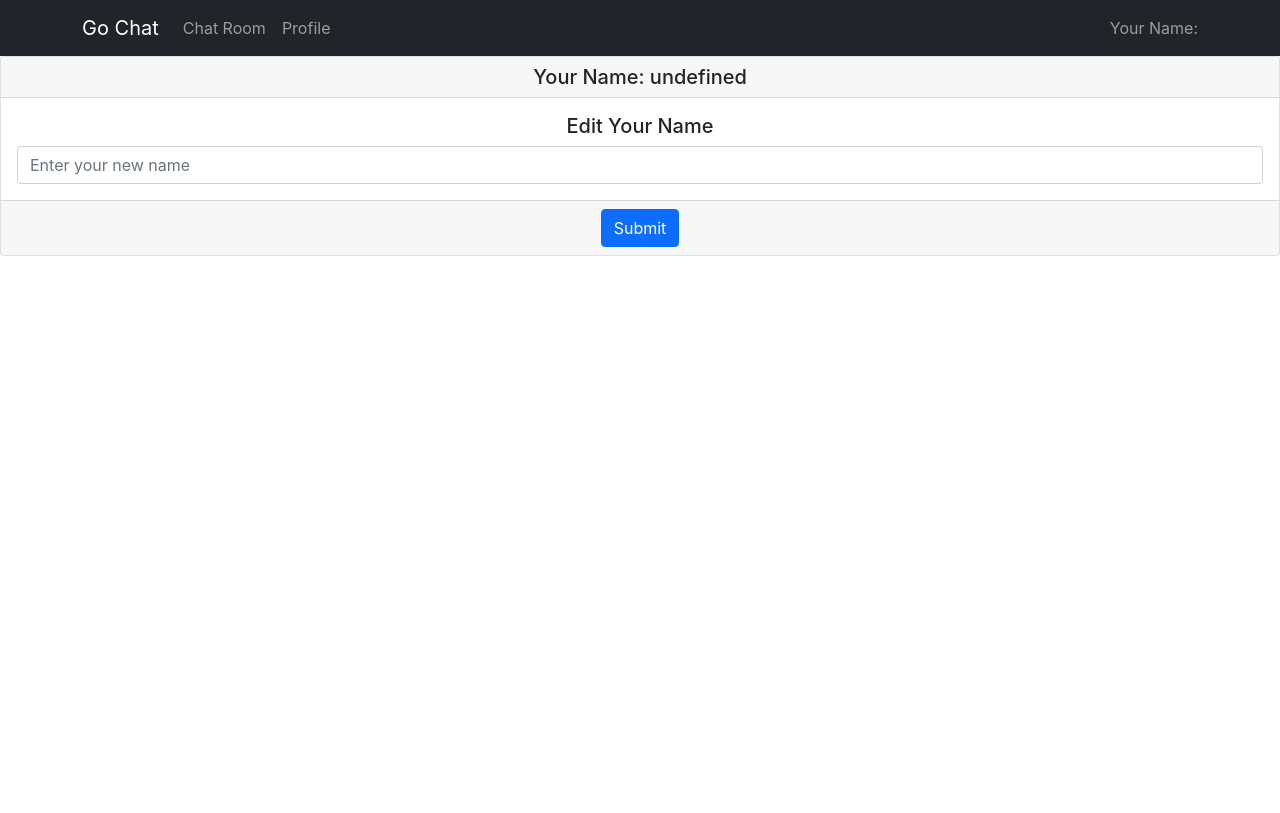
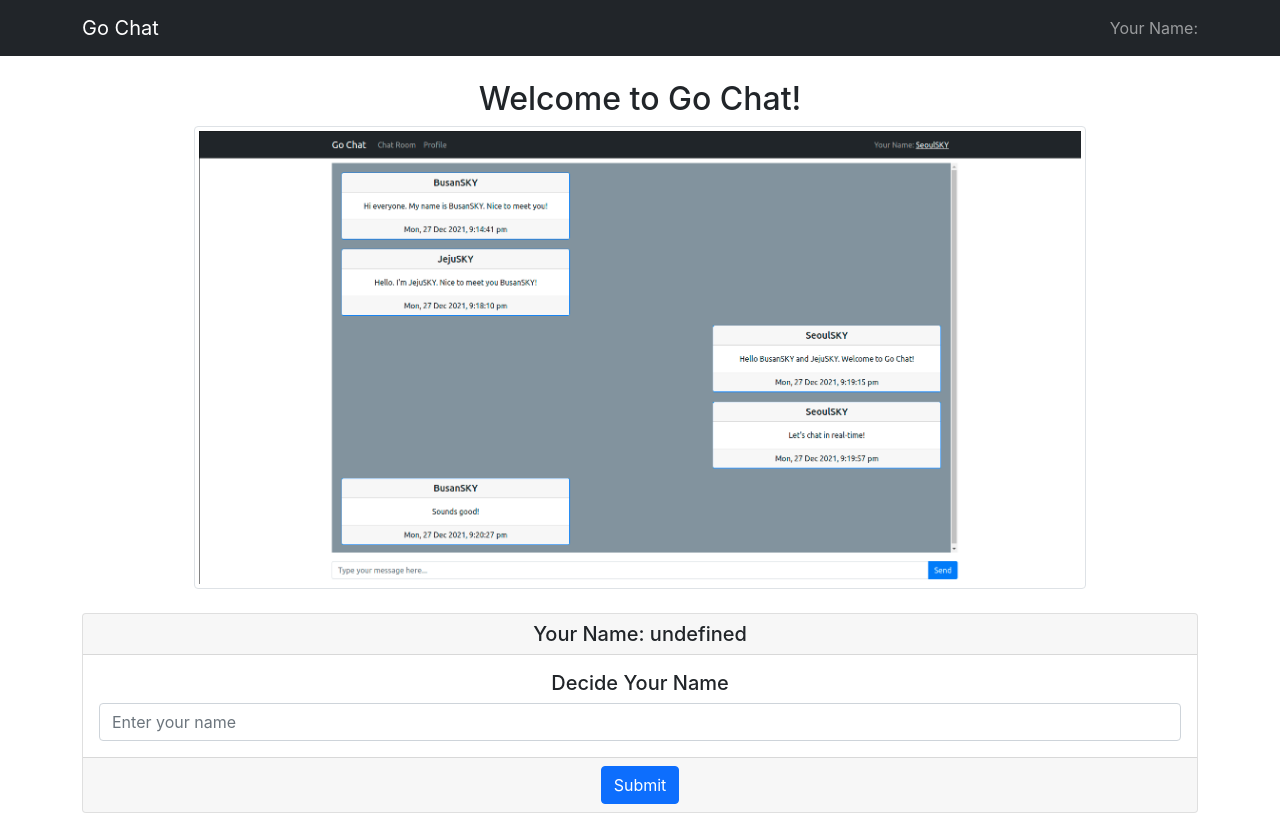
Before and after one commit to SeoulSKY/GoChat, a React (Create React App) app in the folder web-server/: page / in a window 1280 px wide. Before the commit this address led to /profile. Built offline with nearby package versions, Linux system fonts and the light colour scheme; no server answers; what react-dotenv would draw is missing.

Commit message:
improved ux

```diff
--- a/web-server/public/index.html
+++ b/web-server/public/index.html
@@ -24,7 +24,7 @@
       work correctly both with client-side routing and a non-root public URL.
       Learn how to configure a non-root public URL by running `npm run build`.
     -->
-    <title>React App</title>
+    <title>Go Chat</title>
     <script id="react-dotenv" src="./env.js"></script>
   </head>
   <body>
--- a/web-server/src/App.tsx
+++ b/web-server/src/App.tsx
@@ -10,6 +10,7 @@ import Profile from "./pages/Profile";
 import ChatRoom from "./pages/ChatRoom";
 import { cookies } from "./global";
 import NavBar from './components/NavBar';
+import Home from './pages/Home';
 
 
 function App() {
@@ -20,9 +21,9 @@ function App() {
             <BrowserRouter>
                 <NavBar/>
                 <Routes>
-                    <Route path={"/profile"} element={<Profile />} />
-                    <Route path={"/chatroom"} element={hasName ? <ChatRoom/> : <Navigate to={"/profile"} />} />
-                    <Route path={"/"} element={<Navigate to={"/chatroom"} />} />
+                    <Route path={"/profile"} element={hasName ? <Profile /> : <Navigate to={"/"} />} />
+                    <Route path={"/chatroom"} element={hasName ? <ChatRoom/> : <Navigate to={"/"} />} />
+                    <Route path={"/"} element={<Home />} />
                 </Routes>
             </BrowserRouter>
         </div>
--- a/web-server/src/components/Chat.tsx
+++ b/web-server/src/components/Chat.tsx
@@ -5,7 +5,7 @@ import { ChatInterface as Props } from "../pages/ChatRoom"
 export default function Chat({ senderName, message, timestamp }: Props) {
     return (
         <>
-            <Card style={{ width: "30rem" }}>
+            <Card border="primary" style={{ width: "30rem"}}>
                 <Card.Header as="h5">
                     {senderName}
                 </Card.Header>
--- a/web-server/src/components/NavBar.tsx
+++ b/web-server/src/components/NavBar.tsx
@@ -1,18 +1,19 @@
 import Navbar from "react-bootstrap/Navbar";
 import Container from "react-bootstrap/Container"
 import Nav from "react-bootstrap/Nav"
-
 import { cookies } from "../global";
 
 export default function NavBar() {
+    const hasName = cookies.get("name") !== undefined;
+
     return (
         <>
             <Navbar bg="dark" variant="dark">
                 <Container>
                     <Navbar.Brand href="/">Go Chat</Navbar.Brand>
                     <Nav className="me-auto">
-                        <Nav.Link href="/chatroom">Chat Room</Nav.Link>
-                        <Nav.Link href="/profile">Profile</Nav.Link>
+                        {hasName && <Nav.Link href="/chatroom">Chat Room</Nav.Link>}
+                        {hasName && <Nav.Link href="/profile">Profile</Nav.Link>}
                     </Nav>
                     <Navbar.Collapse className="justify-content-end">
                         <Navbar.Text>
--- /dev/null
+++ b/web-server/src/components/SetName.tsx
@@ -0,0 +1,70 @@
+import FormControl from "react-bootstrap/FormControl";
+import Button from "react-bootstrap/Button";
+import React, { useState } from "react";
+import Card from "react-bootstrap/Card";
+import Form from "react-bootstrap/Form"
+
+import { cookies } from "../global"
+
+export interface SetNameProps {
+    /**
+     * true if this component is used to edit the current name, false if the component is used to set the name initially
+     */
+    editing: boolean
+
+    /**
+     * A fuction to be called after the user name has been set
+     */
+    cb?: Function
+}
+
+/**
+ * This component sets the name of the current user
+ */
+export default function SetName({ editing, cb }: SetNameProps) {
+    const [input, setInput] = useState("");
+
+    const [name, setName] = useState<string>(cookies.get("name"));
+
+    function onSubmit(e: React.FormEvent) {
+        e.preventDefault();
+
+        cookies.set("name", input);
+        setName(input);
+
+        setInput("");
+
+        if (cb) {
+            cb();
+        }
+    }
+
+    const title = editing ? "Edit Your Name" : "Decide Your Name";
+    const placeholder = editing ? "Enter your new name" : "Enter your name";
+
+    return (
+        <>
+            <Form onSubmit={onSubmit}>
+                <Card>
+                    <Card.Header as={"h5"}>
+                        {"Your Name: " + name}
+                    </Card.Header>
+                    <Card.Body>
+                        <Card.Title>{title}</Card.Title>
+                        <FormControl
+                            placeholder={placeholder}
+                            value={input}
+                            onChange={e => setInput(e.target.value)}
+                            required
+                        />
+                    </Card.Body>
+                    <Card.Footer>
+                        <Button variant="primary" type="submit">
+                            Submit
+                        </Button>
+                    </Card.Footer>
+                </Card>
+            </Form>
+        </>
+    )
+}
--- a/web-server/src/pages/ChatRoom.tsx
+++ b/web-server/src/pages/ChatRoom.tsx
@@ -1,4 +1,4 @@
-import React, { useState, useEffect } from "react";
+import React, { useState, useEffect, useRef } from "react";
 import env from "react-dotenv";
 import InputGroup from "react-bootstrap/InputGroup";
 import FormControl from "react-bootstrap/FormControl";
@@ -7,6 +7,7 @@ import Container from "react-bootstrap/Container";
 import { cookies } from "../global";
 import Chat from "../components/Chat";
 import Form from "react-bootstrap/Form";
+import Alert from "react-bootstrap/Alert";
 
 const conn = new WebSocket("ws" + env.GO_SERVER_HOST.replace("http", "") + "/ws");
 
@@ -17,6 +18,24 @@ export interface ChatInterface {
     timestamp: string,
 }
 
+/**
+ * Modify the format of the timestamp of the given chats
+ * @param chats the array of chats to modify
+ */
+function setTimestamps(chats: ChatInterface[]) {
+    const options = {
+        weekday: "short",
+        year: "numeric",
+        month: "short",
+        day: "numeric",
+        hour12: true
+    } as const
+
+    chats.forEach(chat => {
+        chat.timestamp = new Date(chat.timestamp).toLocaleTimeString(undefined, options);
+    });
+}
+
 export default function ChatRoom() {
     const name = cookies.get("name");
     if (name === undefined) {
@@ -25,19 +44,46 @@ export default function ChatRoom() {
 
     const [chats, setChats] = useState<ChatInterface[]>([]);
 
+    const [error, setError] = useState("");
+
+    // automatically scroll to the bottom of the chats
+    const chatRef = useRef<null | HTMLDivElement>(null);
+    useEffect(() => {
+        if (chatRef.current) {
+            chatRef.current.scrollIntoView({ behavior: "smooth", block: "end", inline: "nearest" });
+        }
+    }, [chats]);
+
     // GET existing chats
     useEffect(() => {
         fetch(env.GO_SERVER_HOST + "/chat")
             .then(response => response.json())
-            .then(chats => setChats(chats))
-            .catch(err => console.log(err));
-    }, [])
+            .then(chats => {
+                setTimestamps(chats);
+                setChats(chats);
+            })
+            .catch(err => {
+                setError("An error has been occurred");
+                console.log(err);
+            });
+    }, []);
 
     // listen messages from go server
     conn.onmessage = e => {
-        let clonedArray = [...chats]
-        clonedArray.push(JSON.parse(e.data));
+        let clonedArray = [...chats];
+
+        let chat: ChatInterface = JSON.parse(e.data);
+        setTimestamps([chat]);
+
+        clonedArray.push(chat);
         setChats(clonedArray);
+    }
+
+    // handle other socket events
+    conn.onopen = () => setError("");
+    conn.onclose = e => {
+        setError("Connection to go server has been closed");
+        console.log(e.reason);
     }
 
     const [input, setInput] = useState("");
@@ -49,18 +95,20 @@ export default function ChatRoom() {
     function onSubmit(e: React.FormEvent) {
         e.preventDefault();
 
-        setInput("");
-
-        let json = {
+        const json = {
             senderName: name,
             message: input
         }
 
         conn.send(JSON.stringify(json));
+
+        setInput("");
     }
 
     return (
         <>
+            {error && <Alert variant="danger" style={{ zIndex: 2 }}>{error}</Alert>}
+
             <Container>
                 <div style={{ position: "absolute", minWidth: "71%", top: "7%", bottom: "7%", overflowY: "auto", backgroundColor: "#85929E"}}>
                     {chats.map((chat, index) => {
@@ -73,6 +121,9 @@ export default function ChatRoom() {
                             </div>
                         )
                     })}
+
+                    {/*target to automatically scroll to*/}
+                    <div ref={chatRef}/>
                 </div>
 
                 <div style={{ position: "absolute", minWidth: "71%", bottom: "0px", marginTop: "10px", marginBottom: "10px" }}>
--- /dev/null
+++ b/web-server/src/pages/Home.tsx
@@ -0,0 +1,32 @@
+import Container from "react-bootstrap/Container";
+import Button from "react-bootstrap/Button";
+import SetName from "../components/SetName";
+import { cookies } from "../global";
+import Image from "react-bootstrap/Image"
+
+function nameExists() {
+    return (
+        <>
+            <h5>{"Join the chat and enjoy real-time conversation with others"}</h5>
+            <Button variant="primary" size="lg" href="/chatroom">Join</Button>
+        </>
+    )
+}
+
+export default function Home() {
+    const hasName = cookies.get("name") !== undefined;
+
+    return (
+        <>
+            <Container>
+                <br/>
+                <h2>{"Welcome to Go Chat!"}</h2>
+                <Image src="/gochat.png" width="80%" thumbnail rounded/>
+                <br />
+                <br />
+                {!hasName && <SetName editing={false} cb={() => window.location.reload()} />}
+                {hasName && nameExists()}
+            </Container>
+        </>
+    )
+}
--- a/web-server/src/pages/Profile.tsx
+++ b/web-server/src/pages/Profile.tsx
@@ -1,40 +1,9 @@
-import FormControl from "react-bootstrap/FormControl";
-import Button from "react-bootstrap/Button";
-import {useState} from "react";
-import Card from "react-bootstrap/Card";
-
-import { cookies } from "../global"
+import SetName from "../components/SetName";
 
 export default function Profile() {
-    const [input, setInput] = useState("");
-
-    const [name, setName] = useState<string>(cookies.get("name"));
-
-    function onClick() {
-        cookies.set("name", input);
-        setName(input);
-    }
-
     return (
         <>
-            <Card>
-                <Card.Header as={"h5"}>
-                    {"Your Name: " + name}
-                </Card.Header>
-                <Card.Body>
-                    <Card.Title>{"Edit Your Name"}</Card.Title>
-                    <FormControl
-                        placeholder="Enter your new name"
-                        value={input}
-                        onChange={e => setInput(e.target.value)}
-                    />
-                </Card.Body>
-                <Card.Footer>
-                    <Button variant="primary" onClick={onClick}>
-                        Submit
-                    </Button>
-                </Card.Footer>
-            </Card>
+            <SetName editing={true} />
         </>
     )
 }
```
Also changed, not shown: web-server/public/gochat.png (added), 1 other file (tests, documents, lock files or other folders).
